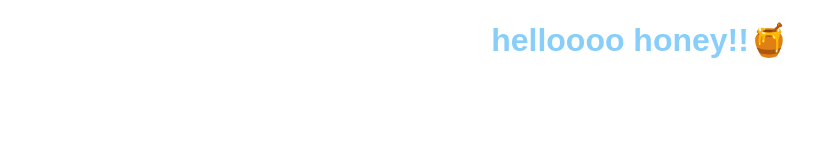
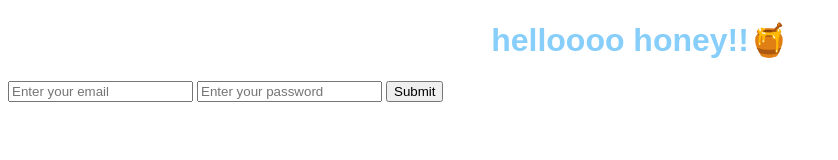
Before and after one commit to daniela-ops/first-weather-app, a plain HTML site: page index.html in a window 1280 px wide. Shown: the whole page, without its empty margins (0-838 px from the left). Drawn offline with Linux system fonts and the light colour scheme.

Commit message:
Added HTML login form

```diff
--- a/index.html
+++ b/index.html
@@ -10,6 +10,11 @@
     <h1>
       helloooo honey!!🍯
     </h1>
+    <form>
+      <input type="email" placeholder="Enter your email" />
+      <input type="password" placeholder="Enter your password" />
+      <input type="submit" placeholder="Login" />
+    </form>
     <script src="script.js"></script>
   </body>
 </html>
```
